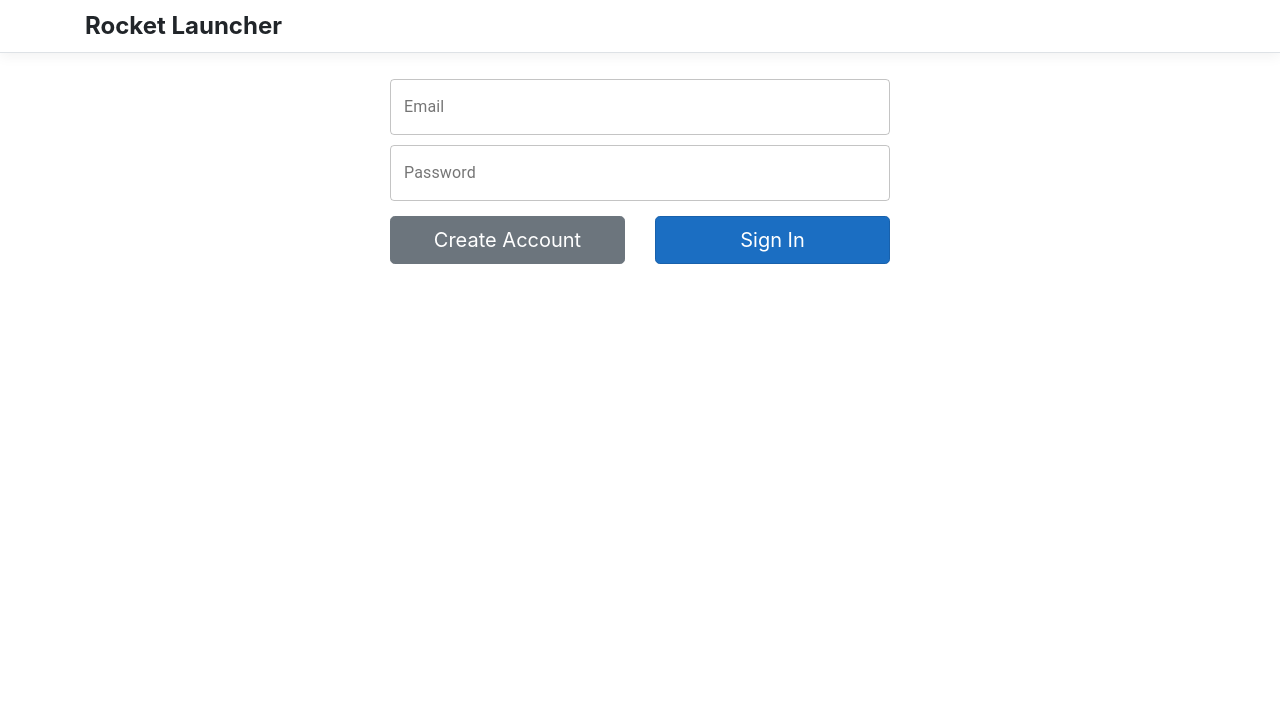
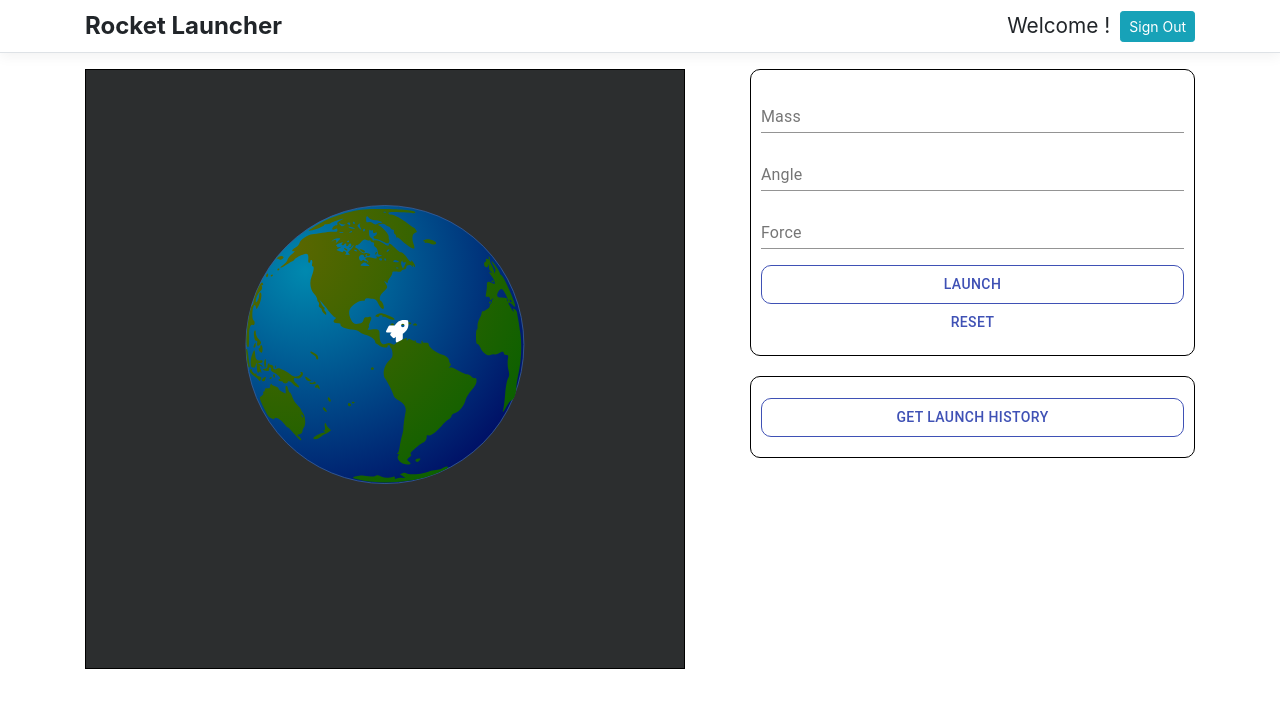
Before and after one commit to brian-byassee/rocket-launcher, a React (Create React App) app in the folder ClientApp/: page / in a window 1280 px wide. Shown: the top 708 px of the page. Built offline with nearby package versions, Linux system fonts and the light colour scheme.

Commit message:
i dont know ... working on the UI

```diff
--- a/ClientApp/src/App.js
+++ b/ClientApp/src/App.js
@@ -8,7 +8,7 @@ import './custom.css';
 
 const App = () => {
   const [user, setUser] = useState({ firstName: '', lastName: '', email: '', password: '', userName: '' });
-  const [isLoggedIn, setIsLoggedIn] = useState(false);
+  const [isLoggedIn, setIsLoggedIn] = useState(true);
 
   return (
     <Layout isLoggedIn={isLoggedIn} firstName={user.firstName} setUser={setUser} setIsLoggedIn={setIsLoggedIn}>
--- a/ClientApp/src/components/LaunchDataEntry/styles.css
+++ b/ClientApp/src/components/LaunchDataEntry/styles.css
@@ -2,6 +2,9 @@
 .LaunchDataEntry {
   display: flex;
   flex-direction: column;
+  border: 1px solid black;
+  border-radius: 10px;
+  padding: 5px 10px 15px 10px;
 }
 
 .LaunchDataEntry .submit-button {
--- a/ClientApp/src/components/LaunchHistoryTable/LaunchHistoryTable.js
+++ b/ClientApp/src/components/LaunchHistoryTable/LaunchHistoryTable.js
@@ -18,7 +18,6 @@ const LaunchHistoryTable = ({ email }) => {
 
   const handleClick = evt => {
     evt.preventDefault();
-    console.log('hi');
     if (!showTable) {
       getHistoryRecords(email, setHistoryData);
     }
@@ -26,7 +25,10 @@ const LaunchHistoryTable = ({ email }) => {
   };
 
   return (
-    <React.Fragment>
+    <div className="LaunchHistoryTable">
+      <Button onClick={handleClick} className="history-button" color="primary">
+        {showTable ? 'Hide launch history' : 'Get launch history'}
+      </Button>
       {showTable && (
         <div className="launch-history-table">
           <h3>Launch History!</h3>
@@ -52,10 +54,7 @@ const LaunchHistoryTable = ({ email }) => {
           </Table>
         </div>
       )}
-      <Button onClick={handleClick} className="history-button" color="primary">
-        {showTable ? 'Hide launch history' : 'Get launch history'}
-      </Button>
-    </React.Fragment>
+    </div>
   );
 };
 
--- a/ClientApp/src/components/LaunchHistoryTable/styles.css
+++ b/ClientApp/src/components/LaunchHistoryTable/styles.css
@@ -1,3 +1,11 @@
+/*Created File*/
+.LaunchHistoryTable {
+  margin-top: 20px;
+  border: 1px solid black;
+  border-radius: 10px;
+  padding: 5px 10px 20px 10px;
+}
+
 .RocketLaunchContent .history-button {
   margin-top: 16px;
   border: 1px solid #3f51b5;
--- a/ClientApp/src/components/Login/Login.js
+++ b/ClientApp/src/components/Login/Login.js
@@ -44,11 +44,14 @@ const loginValidation = Yup.object().shape({
     is: true,
     then: Yup.string()
       .email('Enter a valid email')
+      .required('Email is required')
       .test(
         'check-email',
         'Email already taken',
         debounce(async value => !(await axios.get(`login/${value}`)).data, 400)
-      )
+      ),
+    otherwise: Yup.string()
+      .email('Enter a valid email')
       .required('Email is required'),
   }),
 });
--- a/ClientApp/src/pages/RocketLaunchContent.js
+++ b/ClientApp/src/pages/RocketLaunchContent.js
@@ -4,7 +4,6 @@ import { Login } from '../components/Login';
 import { LaunchDataEntry } from '../components/LaunchDataEntry';
 import { LaunchAnimation } from '../components/LaunchAnimation';
 import { LaunchHistoryTable } from '../components/LaunchHistoryTable';
-
 const axios = require('axios').default;
 
 const RocketLaunchContent = ({ user, setUser, isLoggedIn, setIsLoggedIn }) => {
@@ -52,7 +51,7 @@ const RocketLaunchContent = ({ user, setUser, isLoggedIn, setIsLoggedIn }) => {
           </div>
           <div className="col-xs-3 col-md-5">
             <LaunchDataEntry onLaunch={onLaunch} onReset={onReset} />
-            <LaunchHistoryTable email={user.email}/>
+            <LaunchHistoryTable className="launch-history-table" email={user.email}/>
           </div>
         </div>
       )}
```
